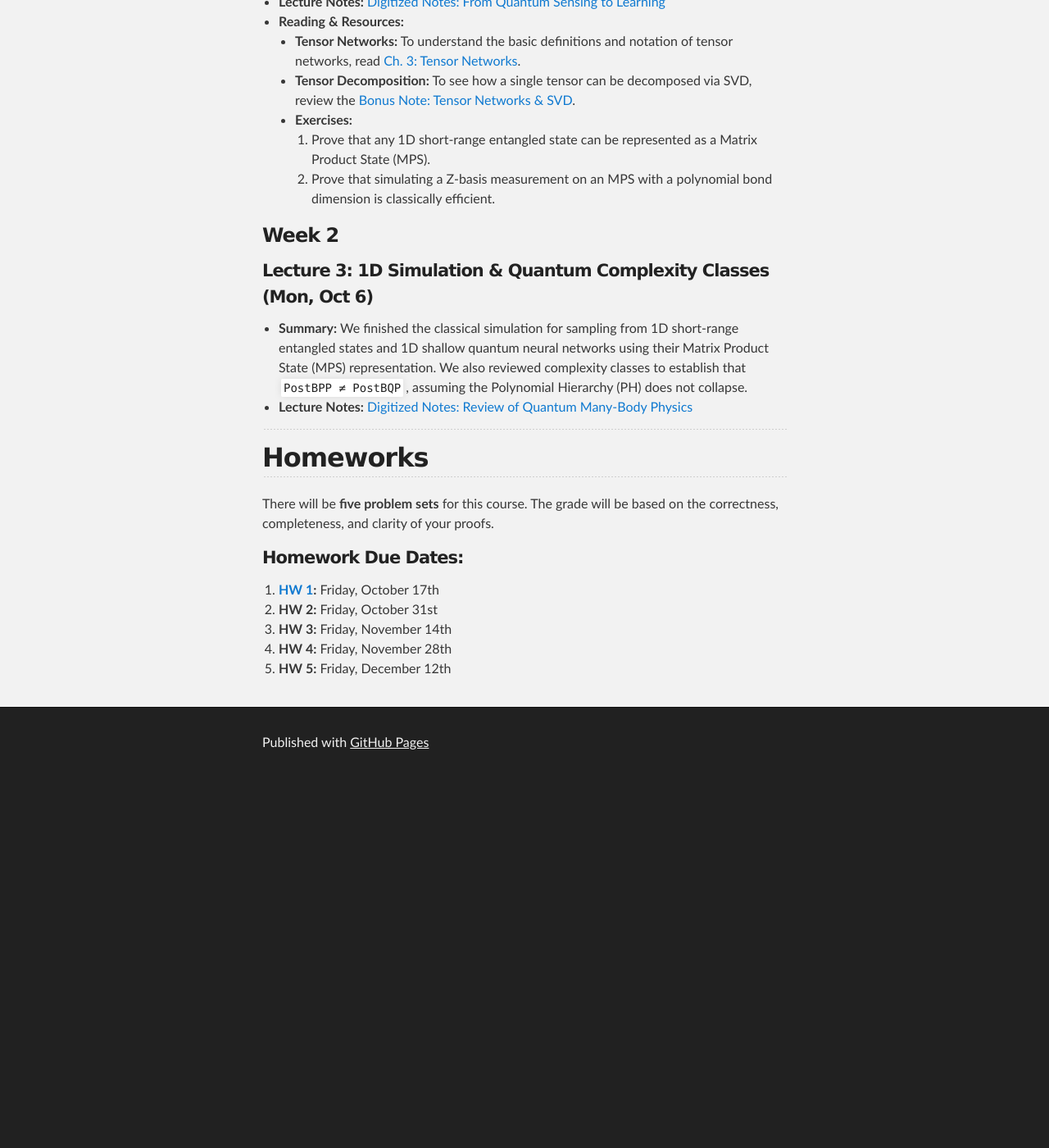
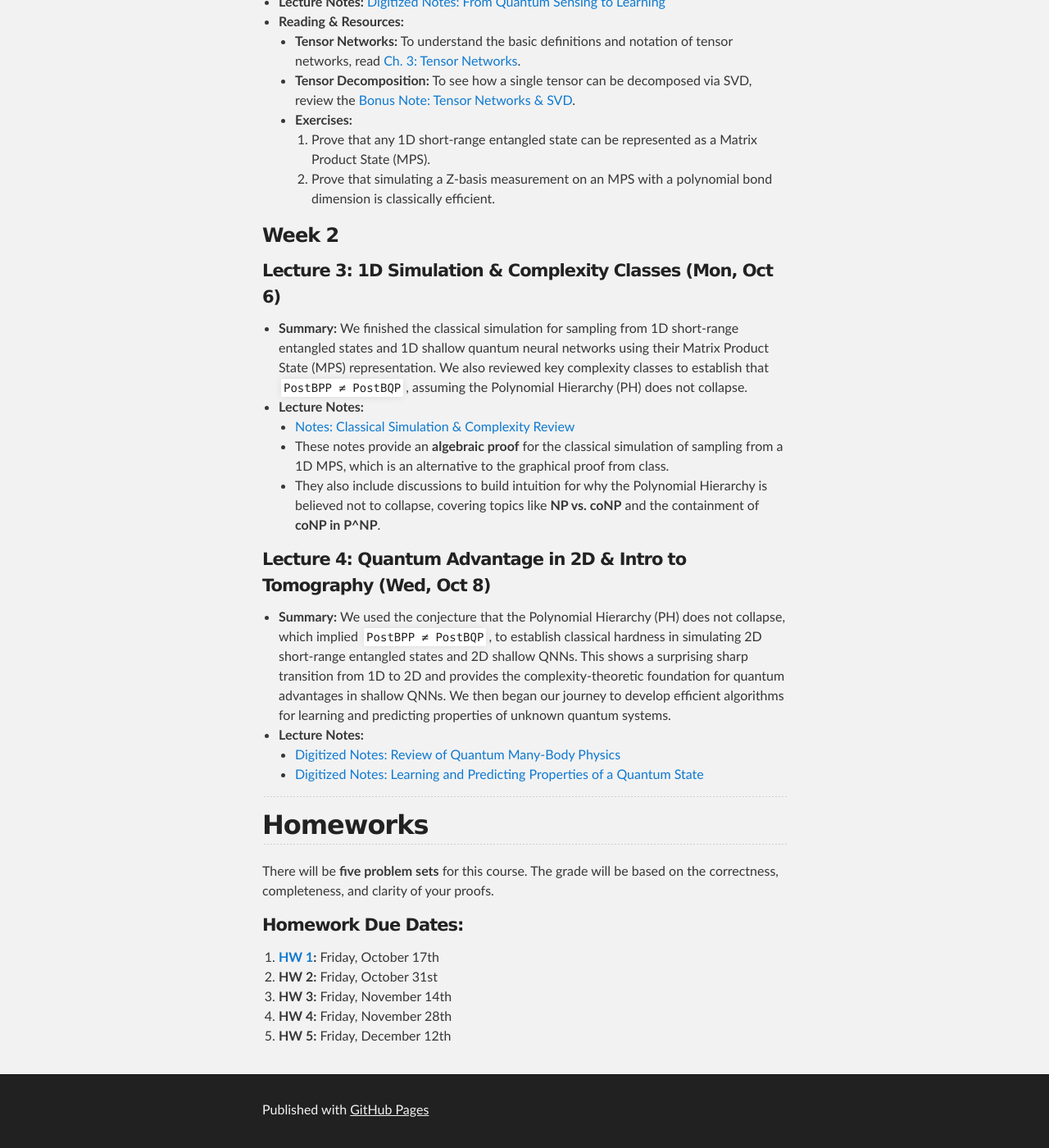
Before and after one commit to Caltech-Quantum-Learning-Theory/Caltech-Quantum-Learning-Theory.github.io, a Jekyll site: the page built from index.md, in a window 1280 px wide and 1400 px high, scrolled down 2284 px. Shown: the whole window at 82% size. Built offline with Jekyll 4.4.1, drawn with Linux system fonts in a browser that asks for light colours; our own code applies the rules of GitHub Pages for plain Markdown files; before the commit the page ends 3236 px from its top, so only the background shows below that.

Commit message:
Update Week 2

```diff
--- a/index.md
+++ b/index.md
@@ -68,10 +68,18 @@ This course covers quantum learning theory, a contemporary field at the intersec
 
 ### **Week 2**
 
-#### **Lecture 3: 1D Simulation & Quantum Complexity Classes (Mon, Oct 6)**
-* **Summary:** We finished the classical simulation for sampling from 1D short-range entangled states and 1D shallow quantum neural networks using their Matrix Product State (MPS) representation. We also reviewed complexity classes to establish that `PostBPP ≠ PostBQP`, assuming the Polynomial Hierarchy (PH) does not collapse.
-* **Lecture Notes:** [Digitized Notes: Review of Quantum Many-Body Physics](./materials/Note_Review_of_Quantum_Complexity.pdf)
+#### **Lecture 3: 1D Simulation & Complexity Classes (Mon, Oct 6)**
+* **Summary:** We finished the classical simulation for sampling from 1D short-range entangled states and 1D shallow quantum neural networks using their Matrix Product State (MPS) representation. We also reviewed key complexity classes to establish that `PostBPP ≠ PostBQP`, assuming the Polynomial Hierarchy (PH) does not collapse.
+* **Lecture Notes:**
+    * [Notes: Classical Simulation & Complexity Review](./materials/Note_Review_of_Quantum_Complexity.pdf)
+    * These notes provide an **algebraic proof** for the classical simulation of sampling from a 1D MPS, which is an alternative to the graphical proof from class.
+    * They also include discussions to build intuition for why the Polynomial Hierarchy is believed not to collapse, covering topics like **NP vs. coNP** and the containment of **coNP in P^NP**.
 
+#### **Lecture 4: Quantum Advantage in 2D & Intro to Tomography (Wed, Oct 8)**
+* **Summary:** We used the conjecture that the Polynomial Hierarchy (PH) does not collapse, which implied `PostBPP ≠ PostBQP`, to establish classical hardness in simulating 2D short-range entangled states and 2D shallow QNNs. This shows a surprising sharp transition from 1D to 2D and provides the complexity-theoretic foundation for quantum advantages in shallow QNNs. We then began our journey to develop efficient algorithms for learning and predicting properties of unknown quantum systems.
+* **Lecture Notes:**
+    * [Digitized Notes: Review of Quantum Many-Body Physics](./materials/Note_Review_of_Quantum_Complexity.pdf)
+    * [Digitized Notes: Learning and Predicting Properties of a Quantum State](./materials/Note_Learning_Predicting_States.pdf)
 
 ---
 
```
Also changed, not shown: 1 other file.
